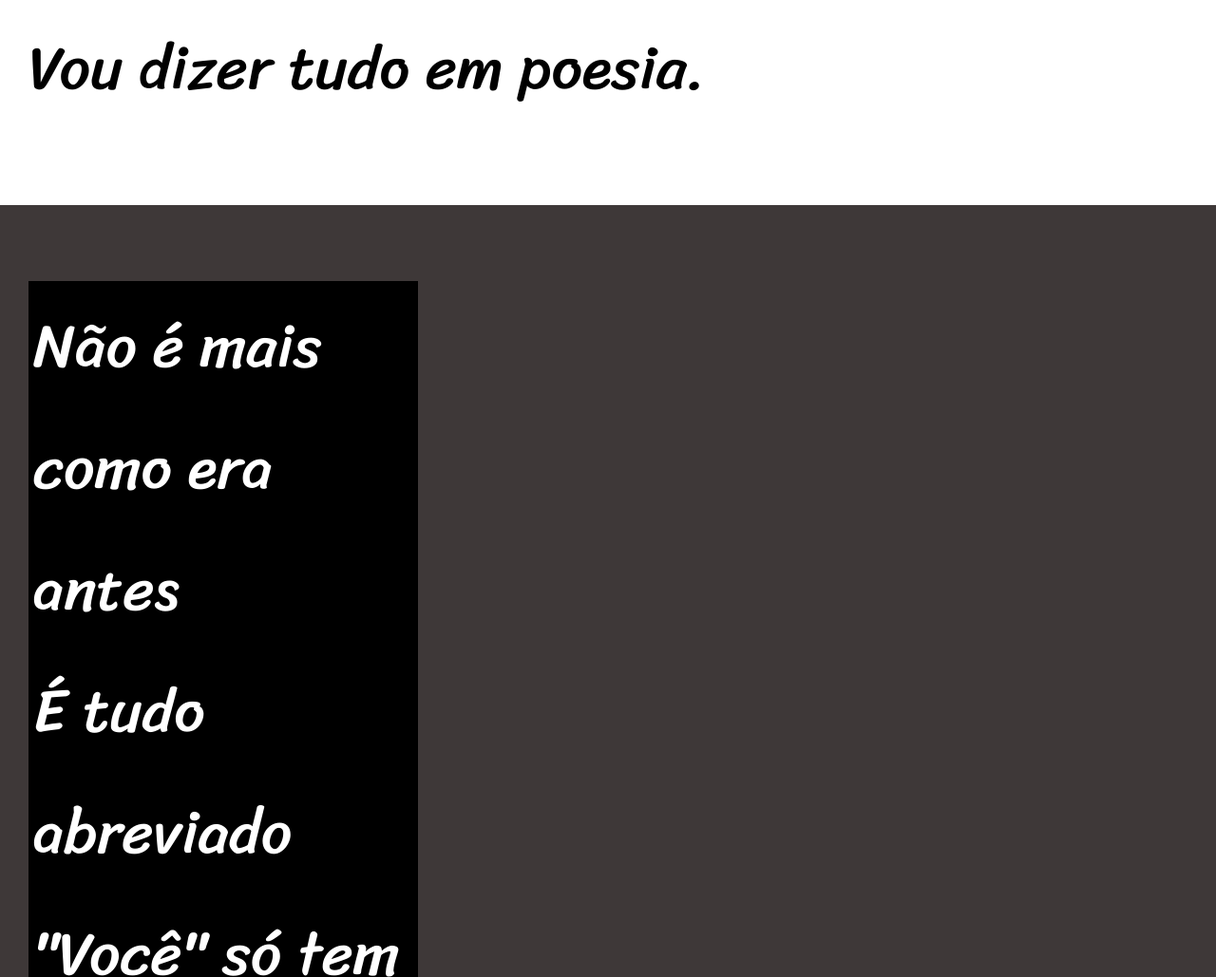
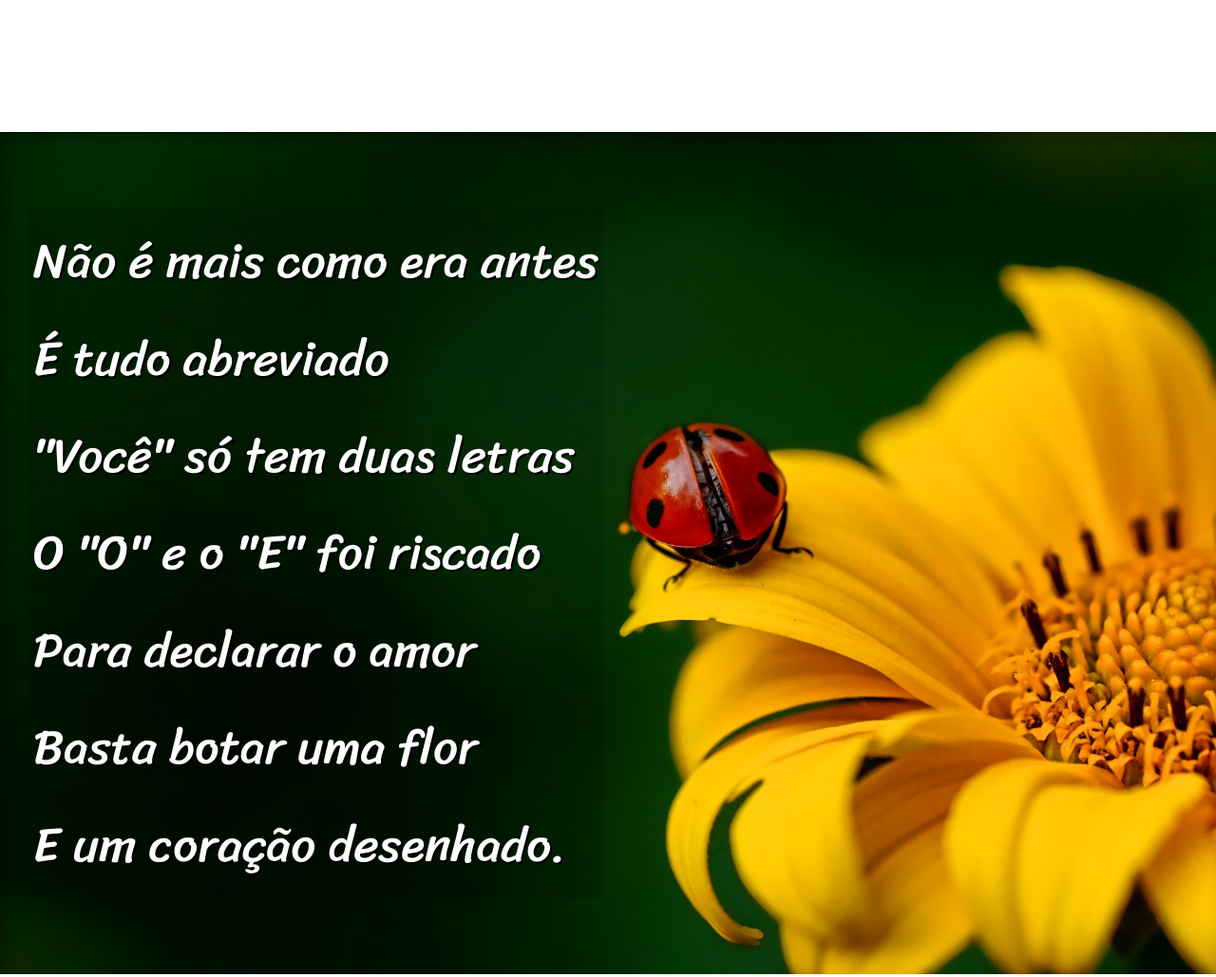
Before and after one commit to emanuel1811/html-css, a plain HTML site: page Desafios/desafio cordel/index.html in a window 1280 px wide. Shown: the part 1100-2129 px from the top of the page at 95% size. Drawn offline with Linux system fonts and the light colour scheme.

Commit message:
efeito parallax

```diff
--- a/Desafios/desafio cordel/index.html
+++ b/Desafios/desafio cordel/index.html
@@ -26,7 +26,7 @@
 
 
 
-    <section class="imagem">
+    <section class="imagem" id="img01">
         <p>
             Não é mais como era antes <br>
             É tudo abreviado <br>
@@ -63,7 +63,7 @@
 
 
 
-    <section class="imagem">
+    <section class="imagem" id="img02">
         <p>
             Tenho saudade das cartas <br>
             Escritas com a própria mão<br>
--- a/Desafios/desafio cordel/style.css
+++ b/Desafios/desafio cordel/style.css
@@ -42,29 +42,44 @@ header a, footer a{
     text-decoration: underline;
 }
 section{
-    font-size: 5vw;
+    font-size: 4vw;
     font-family: var(--fonte3);
     padding-left: 30px;
     line-height: 2em;
     padding-top: 10vh;
     padding-bottom: 10vh;
 }
+section>p{
+    padding-bottom: 2em;
+}
 .normal{
     background-color: white;
     color: black;
 }
 .imagem{
+    box-shadow: inset 6px 6px 13px 0px rgba(0, 0, 0, 0.29);
     background-color: rgb(62, 56, 56);
     color: white;
+    background-attachment: fixed;
 }
 .imagem>p{
-    display: inline-block;
-    background-color: black;
-    max-width: 400px;
+    display: inline-flex;
+    background-color: rgba(0, 0, 0, 0.125);
+    max-width: 700px;
     padding: 5px;
+    text-shadow: 2px 2px 0px black;
 }
+#img01{
+    background-image: url("imagens/background001.jpg");
+    background-position: right center;
+    background-size: cover;
 
+}
+#img02{
+    background-image: url("imagens/background002.jpg");
+    background-size: cover
 
+}
 
 
 
```
